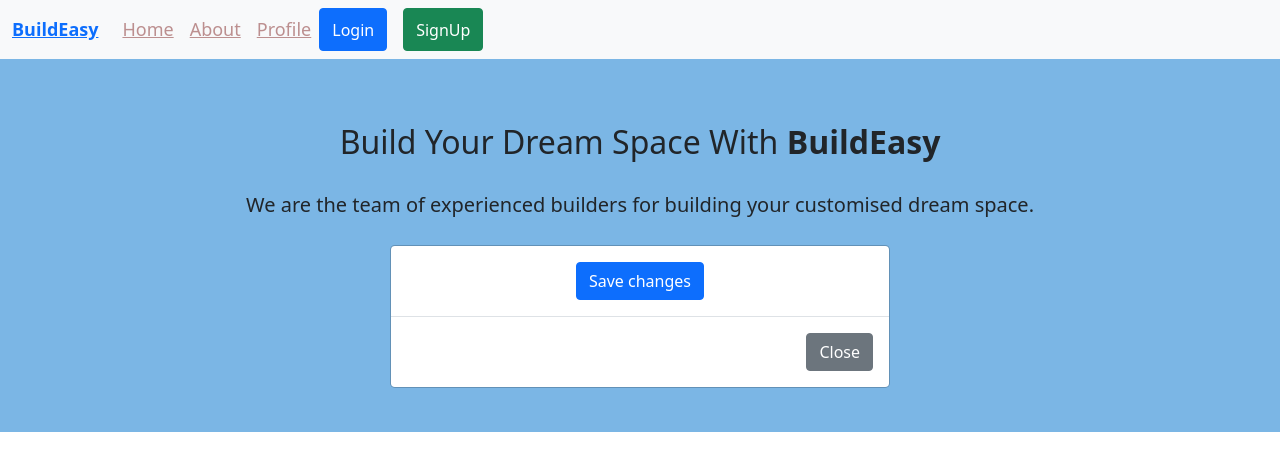
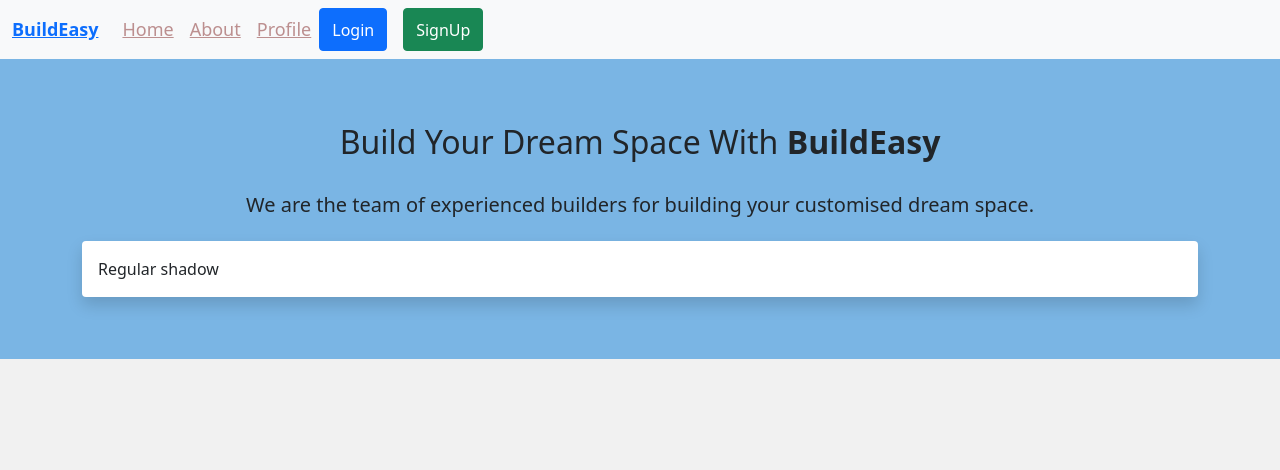
Before and after one commit to widhiwadher/widhi-react-20-10, a React (Create React App) app: page / in a window 1280 px wide. Shown: the top 470 px of the page. Built offline with nearby package versions, Linux system fonts and the light colour scheme.

Commit message:
searchbox\

```diff
--- a/src/App.css
+++ b/src/App.css
@@ -6,6 +6,10 @@
   .App-logo {
     animation: App-logo-spin infinite 20s linear;
   }
+}
+
+body {
+  background-color: rgb(241, 241, 241);
 }
 
 .App-header {
@@ -56,5 +60,7 @@ h1 {
 }
 .box{
 
-  background-color:rgba(114, 177, 228, 0.931)
+  background-color:rgba(114, 177, 228, 0.931) ;
+  height: 300px;
+
 }
--- a/src/App.js
+++ b/src/App.js
@@ -6,6 +6,7 @@ import Home from './components/Home';
 import Navbar from './components/Navbar';
 import Profile from './components/Profile';
 import Footer from "./components/Footer";
+import Searchbox from './components/Searchbox';
 import "./App.css";
 
 function App() {
--- a/src/components/Home.js
+++ b/src/components/Home.js
@@ -1,9 +1,10 @@
 import React from 'react';
 
 import logo from '../img/build.png';
-import Modal from "react-bootstrap/Modal";
-import Button from 'react-bootstrap/Button';
+
+
 import "bootstrap/dist/css/bootstrap.min.css";
+import Searchbox from './Searchbox';
 
 const Home = () => {
   return (
@@ -16,24 +17,12 @@ const Home = () => {
         <h5 className="pt-4 ">
           We are the team of experienced builders for building your customised dream space.
             </h5>
-
-        <Modal.Dialog>
-
-          <Modal.Body>
-
-            <Button variant="primary text-right">Save changes</Button>
-
-          </Modal.Body>
-
-          <Modal.Footer>
-            <Button variant="secondary">Close</Button>
-
-          </Modal.Footer>
-        </Modal.Dialog>
-
       </div>
-    </div>
-  )
+    <div className="container">
+      <Searchbox/>
+      </div>
+  </div>
+ )
 }
 
 export default Home;
--- /dev/null
+++ b/src/components/Searchbox.js
@@ -0,0 +1,11 @@
+import React from 'react'
+
+const Searchbox = () => {
+    return (
+        <div>
+            <div class="shadow p-3 mb-5 bg-body rounded">Regular shadow</div>
+        </div>
+    )
+}
+
+export default Searchbox
```
